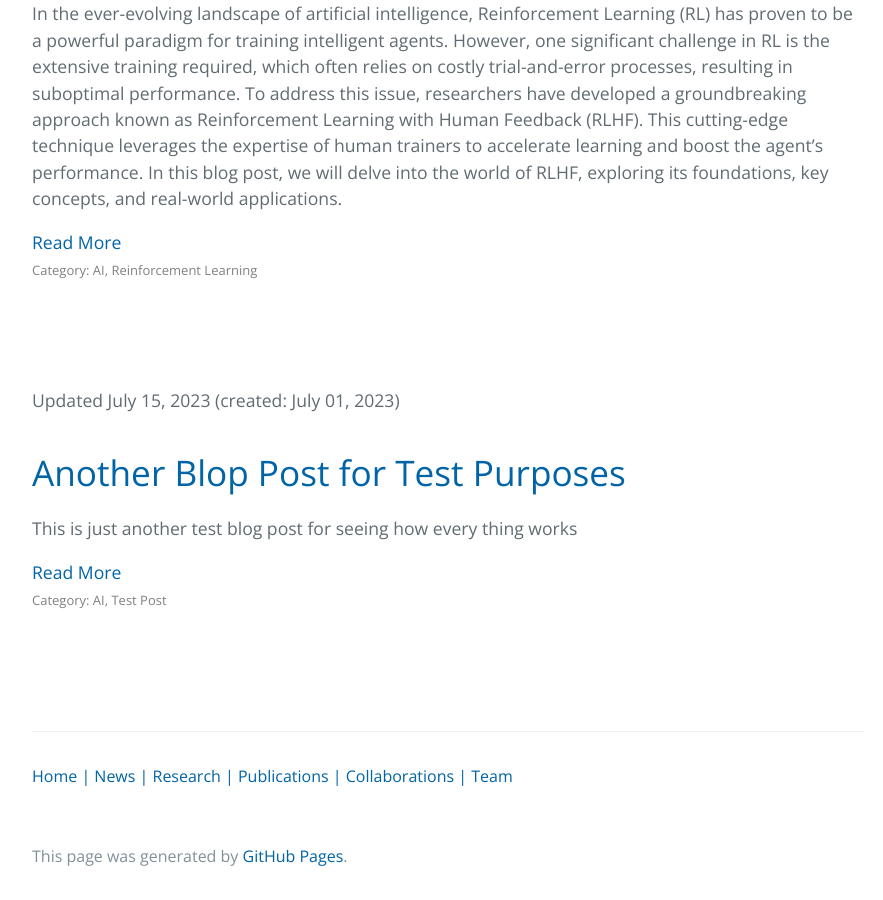
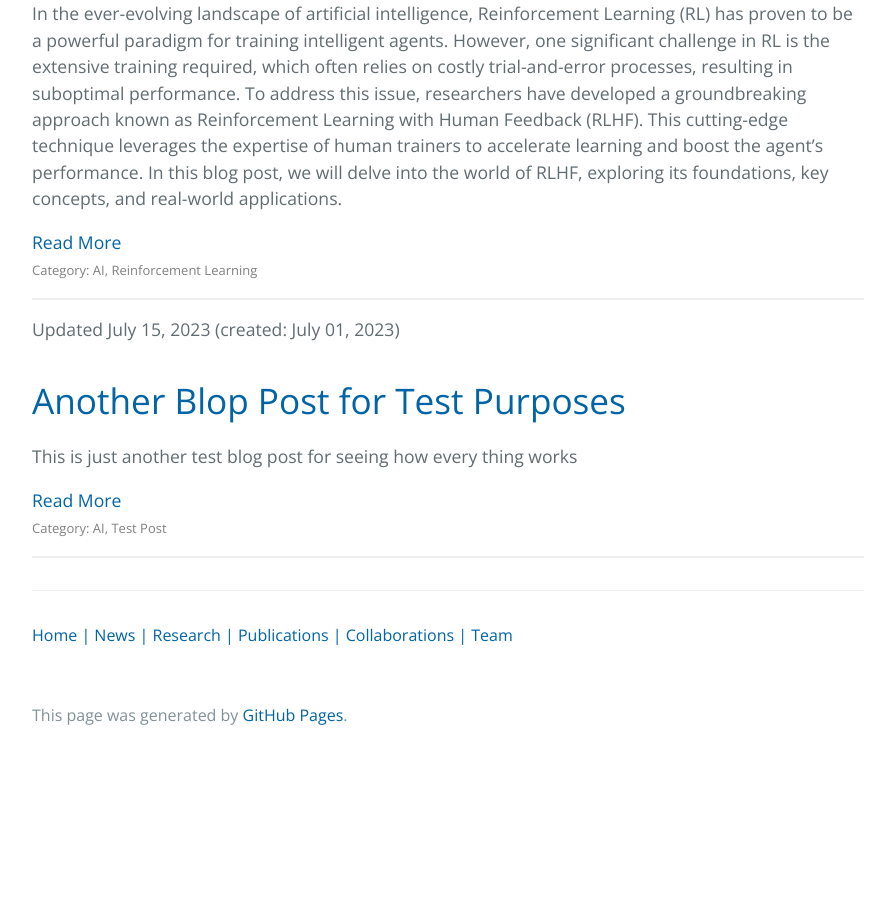
Before and after one commit to CyberneticLearningSystems/CyberneticLearningSystems.github.io, a Jekyll site: the page built from pages/news.md, in a window 1280 px wide and 900 px high, scrolled down 647 px. Shown: the whole window, without its empty margins (192-1075 px from the left). Built offline with Jekyll 4.4.1, drawn with Linux system fonts in a browser that asks for light colours; after the commit the page ends 1406 px from its top, so only the background shows below that.

Commit message:
Divider between posts

```diff
--- a/pages/news.md
+++ b/pages/news.md
@@ -34,8 +34,7 @@ description: Our latest news and blog posts
 		      		<font size="2" color="grey">Category: {{ post.category }}</font>
 						{% endif %}
 		      </div>
-			  <p style="color:white;">ONLY_HERE_AS_SPACER</p>
-			  <p style="color:white;">ONLY_HERE_AS_SPACER</p>
+			  <hr size="4">
 		    </article>
 		  {% endfor %}
 		</div>
```
